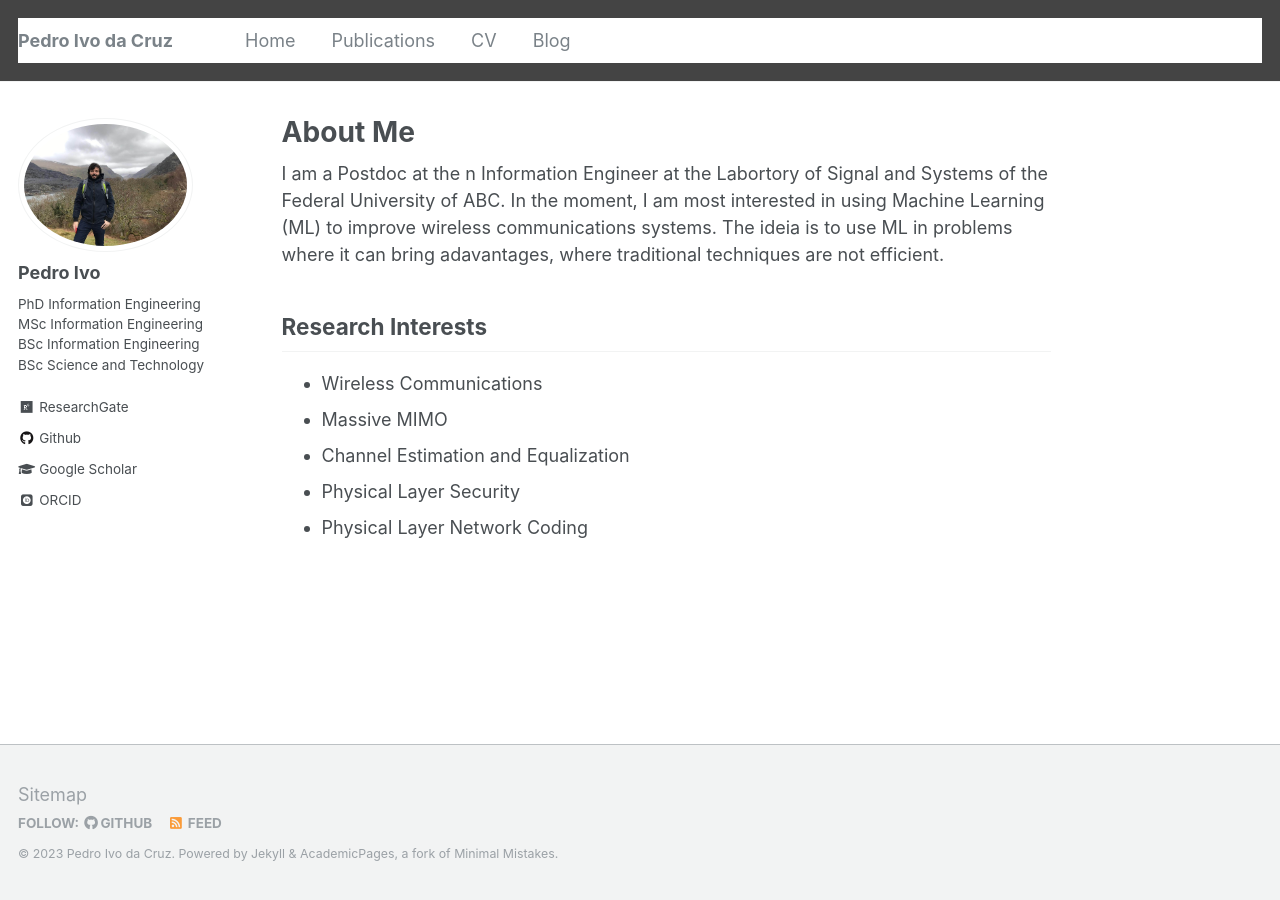
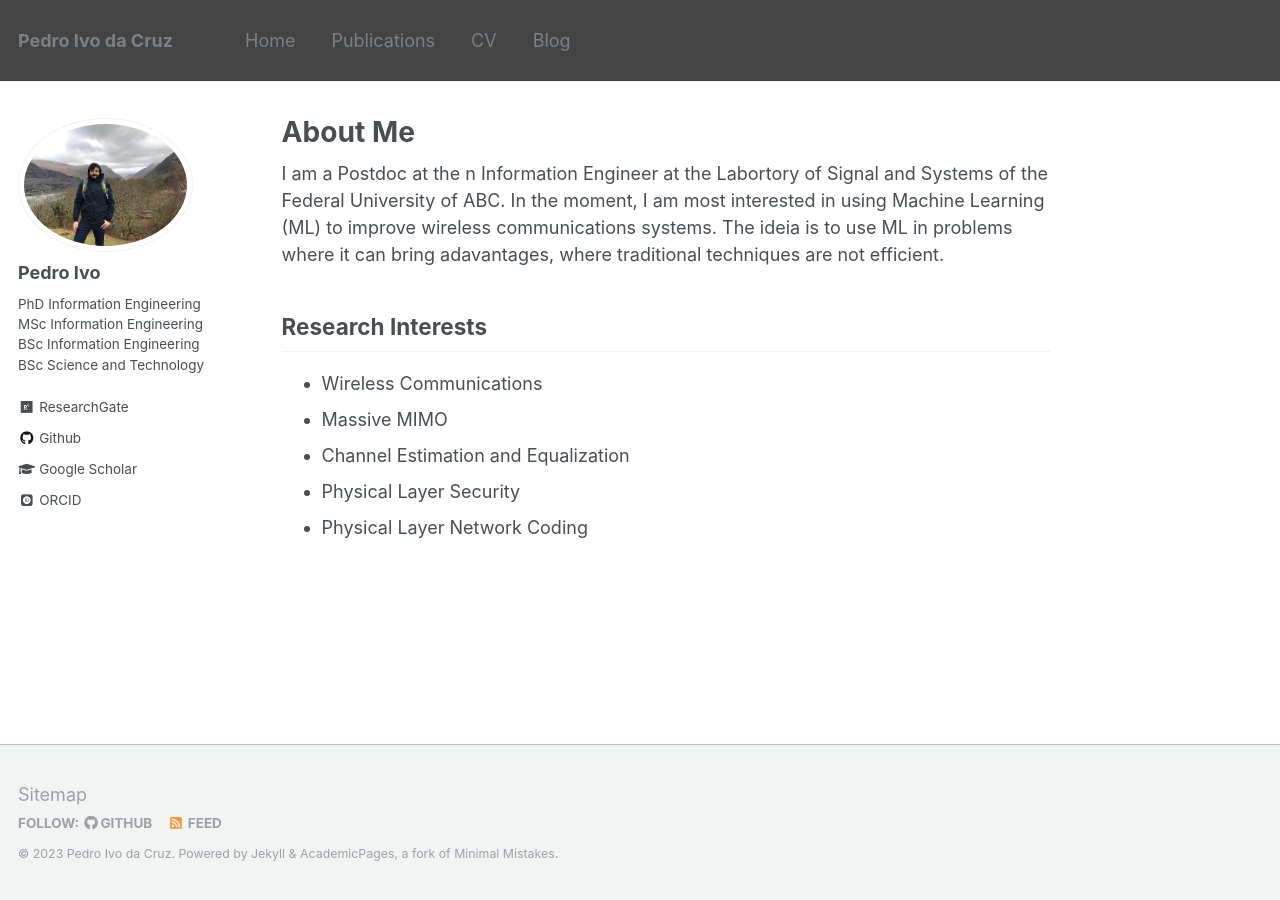
Before and after one commit to pedroidc/pedroidc.github.io, a Jekyll site: the page built from _pages/about.md, in a window 1280 px wide. Built offline with Jekyll 4.4.1, drawn with Linux system fonts in a browser that asks for light colours; some web fonts are replaced.

Commit message:
Testing all colors

```diff
--- a/_sass/_masthead.scss
+++ b/_sass/_masthead.scss
@@ -24,6 +24,7 @@
 
     nav {
       z-index: 10;
+      background-color: $nav-background-color;
     }
 
     a {
@@ -46,6 +47,7 @@
   display: block;
   list-style-type: none;
   white-space: nowrap;
+  background-color: $nav-background-color;
 
   &--lg {
     padding-right: 2em;
```
